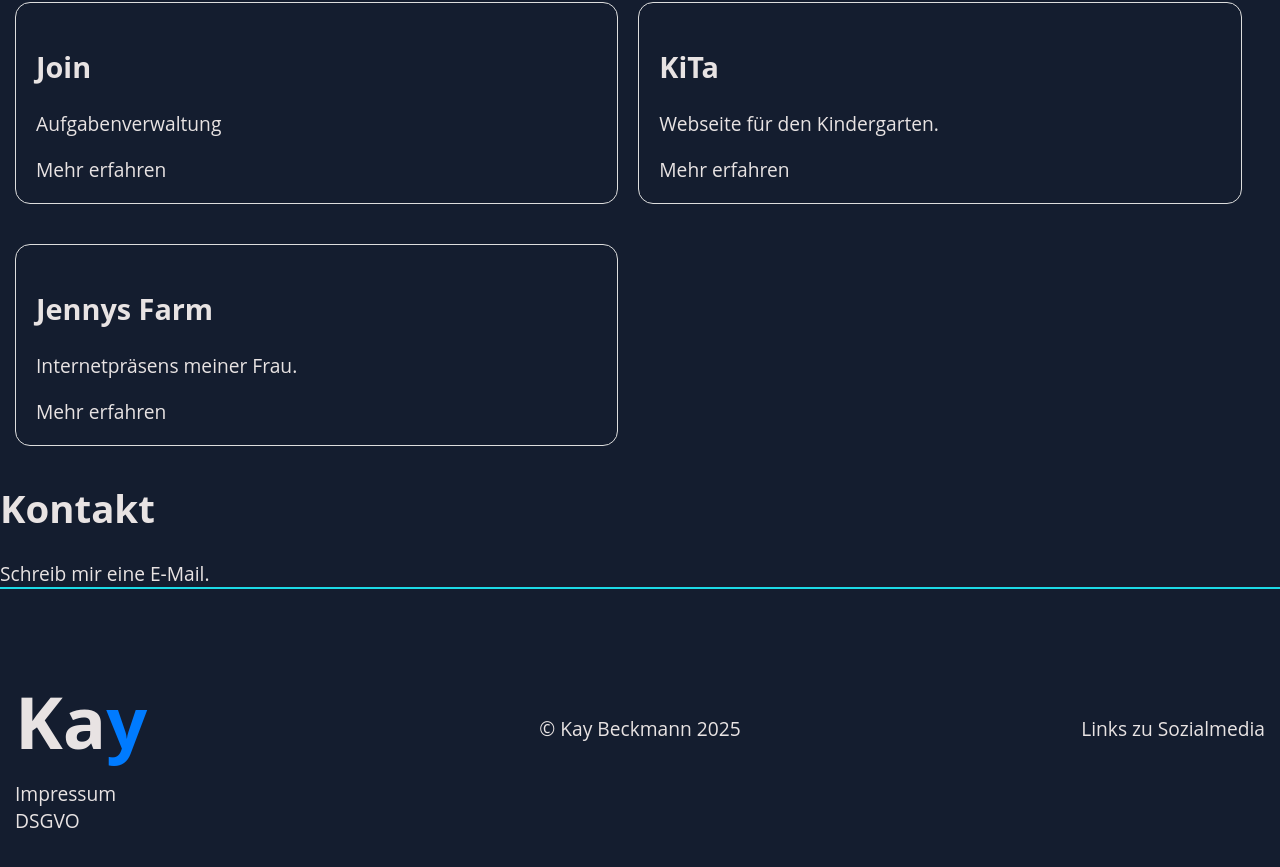
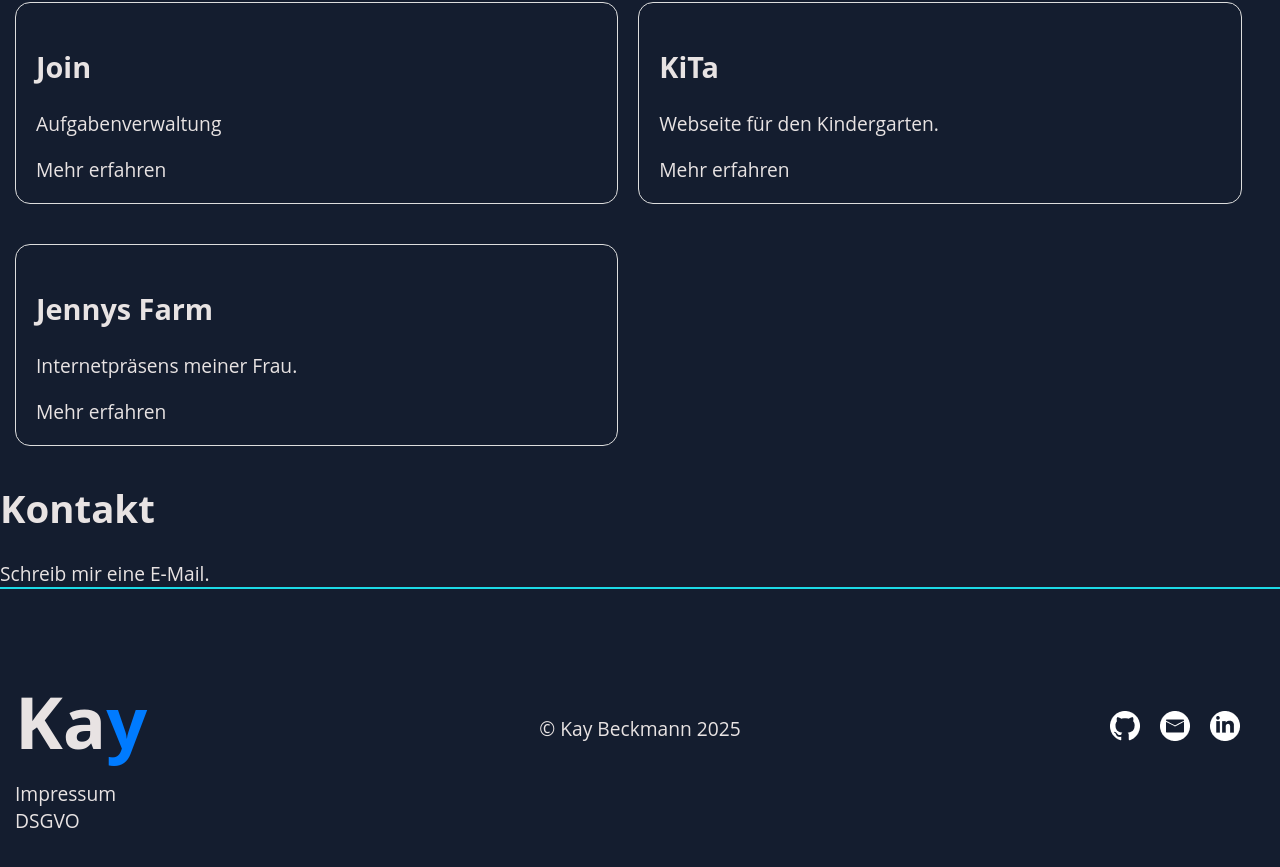
Before and after one commit to KayBeckmann/Portfolio-Vue, a Vue app: page / in a window 1280 px wide. Shown: the part 2349-3216 px from the top of the page. Built offline with nearby package versions, Linux system fonts and the light colour scheme.

Commit message:
add socialmedia

```diff
--- a/src/components/FooterComponent.vue
+++ b/src/components/FooterComponent.vue
@@ -7,13 +7,14 @@
     </div>
     <div class="middle content text">&copy; Kay Beckmann 2025</div>
     <div class="right">
-      <p>Links zu Sozialmedia</p>
-      <!-- <app-sozialmedialinks></app-sozialmedialinks> -->
+      <SocialmediaComponent></SocialmediaComponent>
     </div>
   </div>
 </template>
 
-<script setup></script>
+<script setup>
+import SocialmediaComponent from './SocialmediaComponent.vue';
+</script>
 
 <style lang="css" scoped>
 .wrapper {
```
